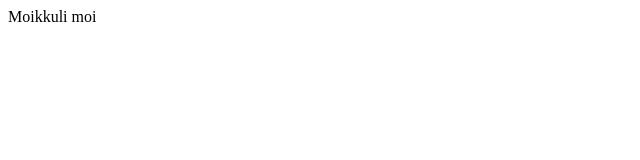
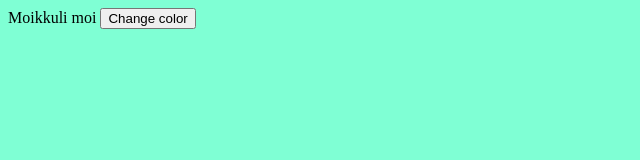
Before and after one commit to Rikhardson/Web-tekniikat-testi, a plain HTML site: page index.html in a window 1280 px wide. Shown: the whole page, without its empty margins (0-640 px from the left). Drawn offline with Linux system fonts and the light colour scheme.

Commit message:
Updated page, style and javascript added

```diff
--- /dev/null
+++ b/code.js
@@ -0,0 +1,7 @@
+function changeColor(){
+    let elems = document.querySelectorAll("ul:first-child li");
+
+    for (constelem of elems) {
+        elem.classList.toggle("colored");
+    }
+}
--- a/index.html
+++ b/index.html
@@ -5,8 +5,11 @@
     <meta http-equiv="X-UA-Compatible" content="IE=edge">
     <meta name="viewport" content="width=device-width, initial-scale=1.0">
     <title>Riku Pee</title>
+    <link rel="stylesheet" href="style.css">
+    <script src="code.js" defer></script>
 </head>
 <body>
     Moikkuli moi
+    <button type="button" onclick="changeColor()">Change color</button>
 </body>
 </html>
--- /dev/null
+++ b/style.css
@@ -0,0 +1,3 @@
+body{
+    background-color: aquamarine;
+}
```
Also changed, not shown: 1 other file.
